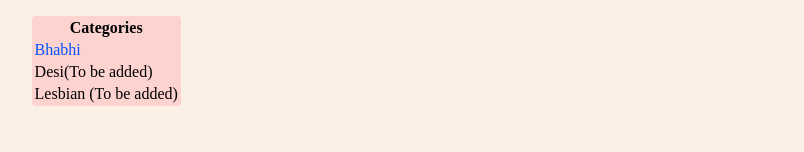
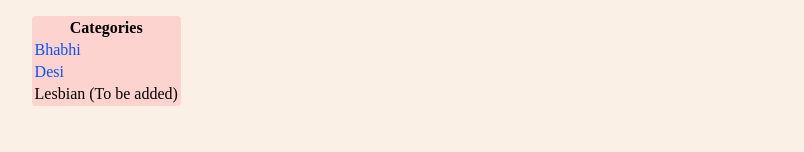
Before and after one commit to Rishabhverma97/mytestsites, a plain HTML site: page index.html in a window 1280 px wide. Shown: the part 164-316 px from the top of the page, without its empty margins (52-856 px from the left). Drawn offline with Linux system fonts and the light colour scheme.

Commit message:
Update index.html

```diff
--- a/index.html
+++ b/index.html
@@ -68,7 +68,7 @@
                 <td><a class="link" href="Categories/Bhabhiindex.html">Bhabhi</a></td>
             </tr>
             <tr>
-                <td>Desi(To be added)</td>
+                <td><a class="link" href="Categories/Desi index.html">Desi</a></td>
             </tr>
             <tr>
                 <td>Lesbian (To be added)</td>
```
